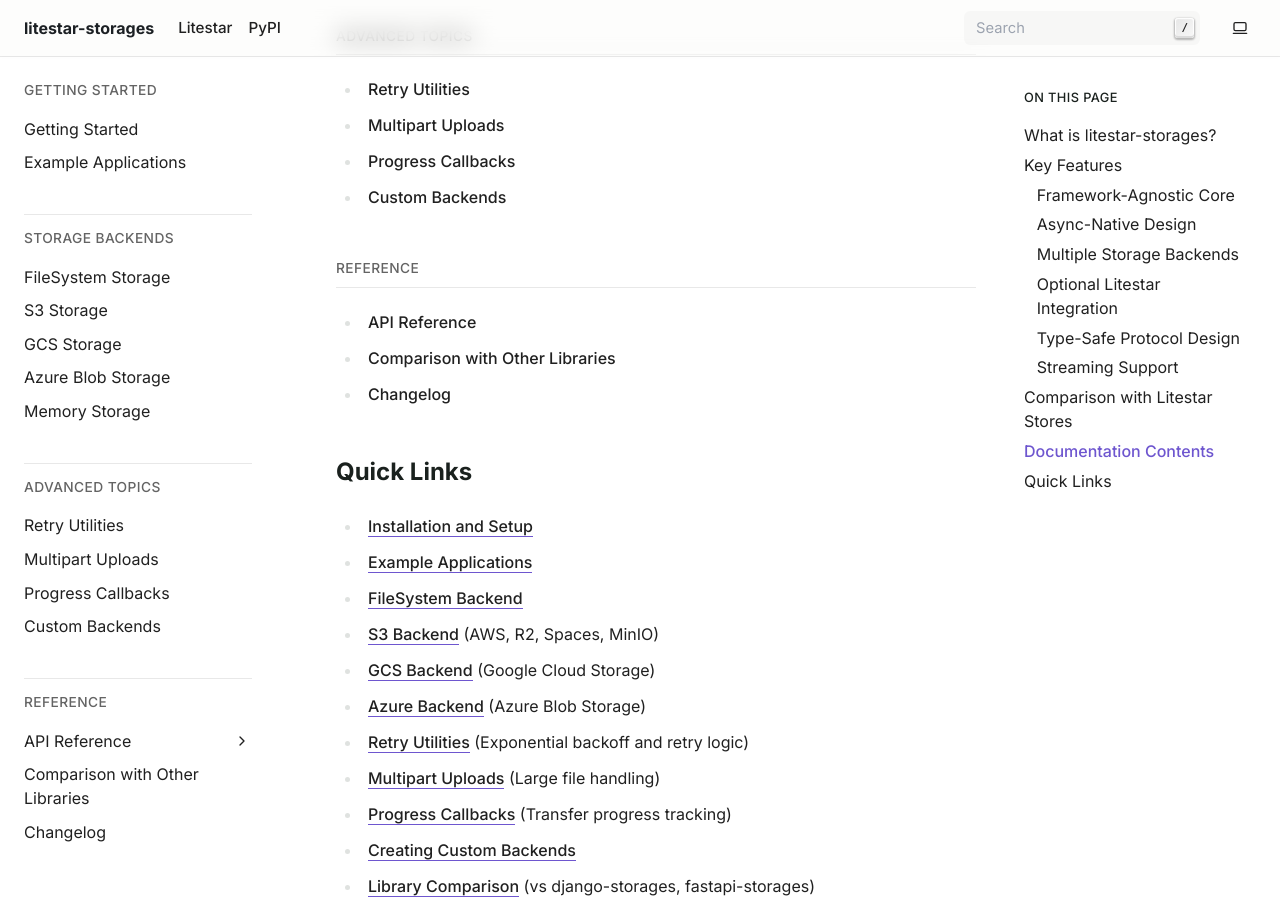
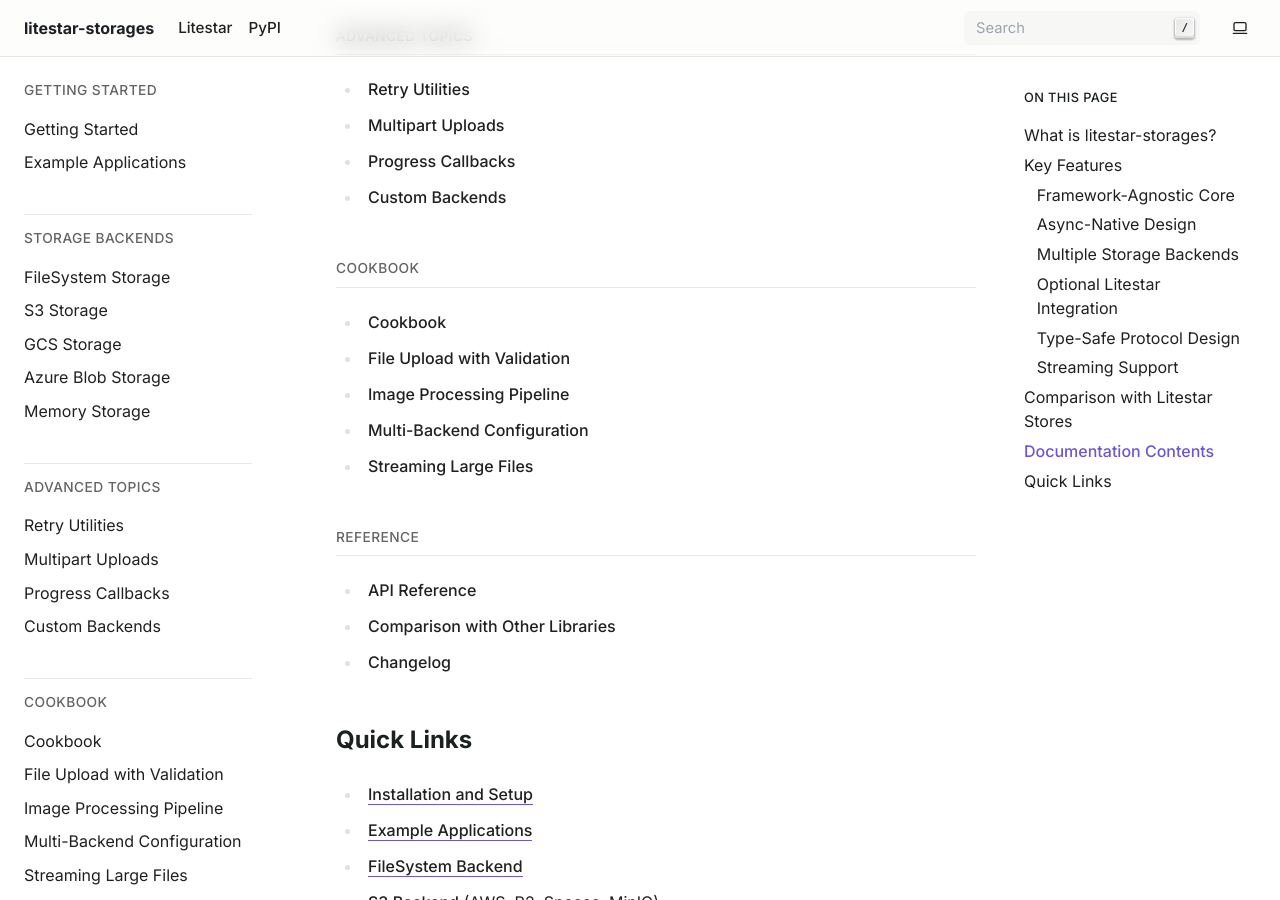
Before and after one commit to JacobCoffee/litestar-storages, a Sphinx documentation site: the page built from docs/index.md, in a window 1280 px wide and 900 px high, scrolled down 4530 px. Built offline with Sphinx 7.4.7, drawn with Linux system fonts in a browser that asks for light colours; the version number is read from the project's files by our own code.

Commit message:
fix: resolve lint and docs build failures
- Remove TYPE_CHECKING imports from contrib/__init__.py (not needed,
  __getattr__ handles lazy imports)
- Add cookbook section to docs toctree
- Add litestar to docs dependency group for autodoc

🤖 Generated with [Claude Code](https://claude.com/claude-code)

Co-Authored-By: Claude <noreply@anthropic.com>

````diff
--- a/docs/index.md
+++ b/docs/index.md
@@ -152,6 +152,17 @@ advanced/custom-backends
 ```
 
 ```{toctree}
+:maxdepth: 2
+:caption: Cookbook
+
+cookbook/index
+cookbook/file-upload-validation
+cookbook/image-processing-pipeline
+cookbook/multi-backend-config
+cookbook/streaming-large-files
+```
+
+```{toctree}
 :maxdepth: 1
 :caption: Reference
 
--- a/pyproject.toml
+++ b/pyproject.toml
@@ -4,6 +4,7 @@ requires = ["uv_build>=0.9.11,<0.10.0"]
 
 [dependency-groups]
 docs = [
+    "litestar>=2.0.0",  # Required for autodoc to import contrib modules
     "linkify-it-py>=2.0.0",
     "myst-parser>=4.0.0",
     "shibuya>=2024.0.0",
````
Also changed, not shown: 2 other files.
